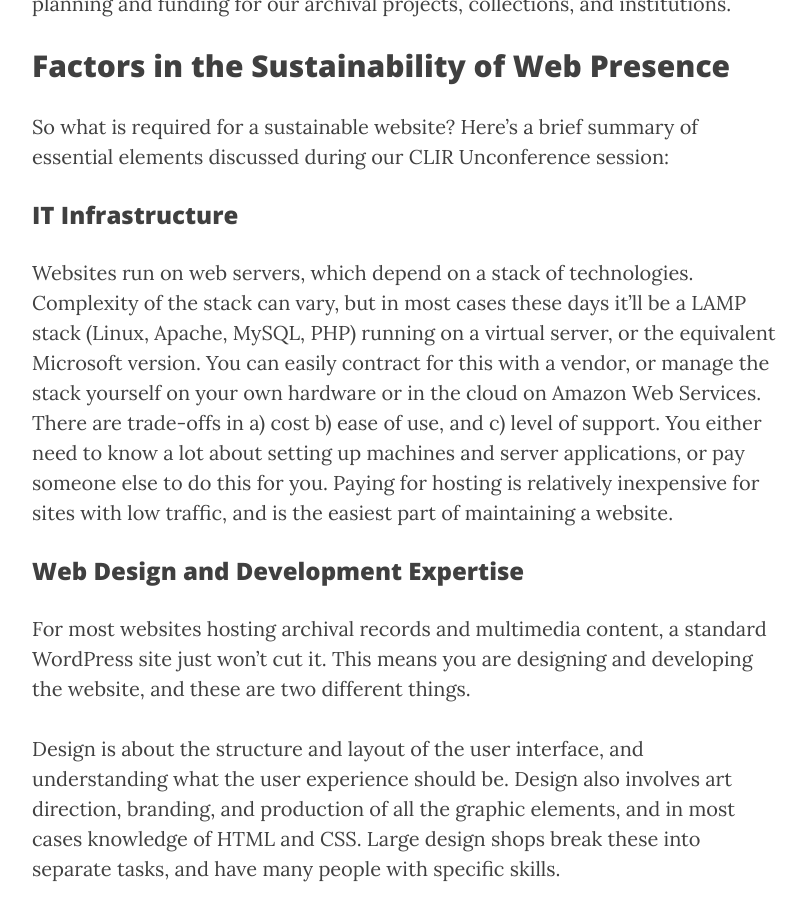
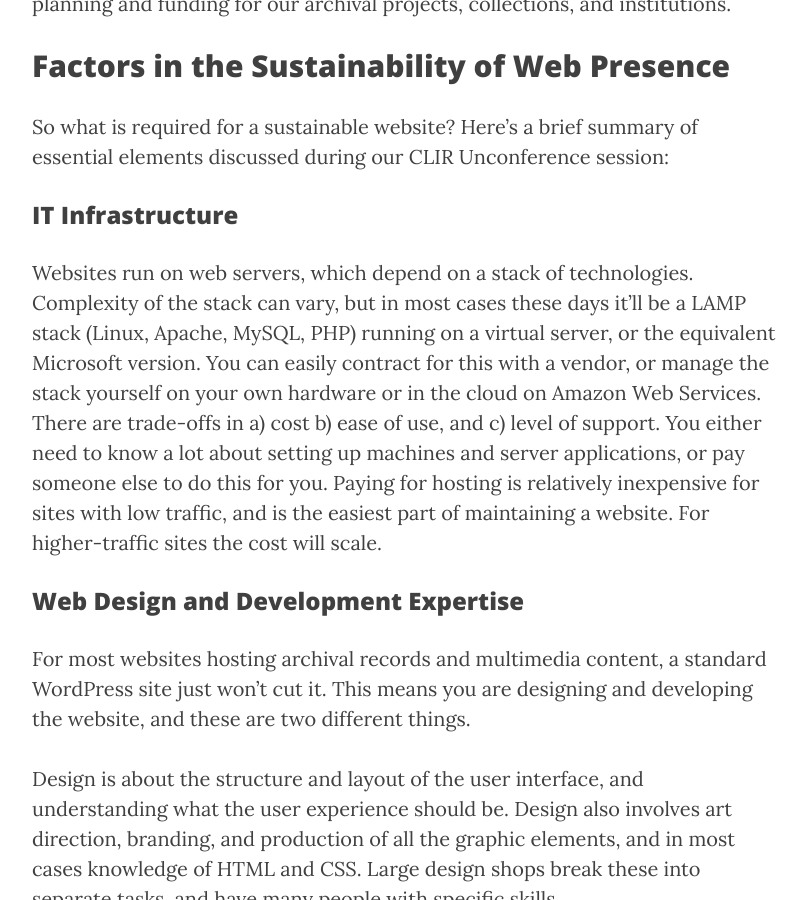
Before and after one commit to jackbrighton/jackbrighton.github.io, a Jekyll site: the page built from _posts/2015-05-10-archive-not-found.markdown, in a window 1280 px wide and 900 px high, scrolled down 2703 px. Shown: the whole window, without its empty margins (233-1039 px from the left). Built offline with Jekyll 4.4.1, drawn with Linux system fonts in a browser that asks for light colours; nearby versions of some CDN libraries.

Commit message:
edit IT section

```diff
--- a/_posts/2015-05-10-archive-not-found.markdown
+++ b/_posts/2015-05-10-archive-not-found.markdown
@@ -43,7 +43,7 @@ So what is required for a sustainable website? Here’s a brief summary of essen
 
 ### IT Infrastructure
 
-Websites run on web servers, which depend on a stack of technologies. Complexity of the stack can vary, but in most cases these days it’ll be a LAMP stack (Linux, Apache, MySQL, PHP) running on a virtual server, or the equivalent Microsoft version.  You can easily contract for this with a vendor, or manage the stack yourself on your own hardware or in the cloud on Amazon Web Services. There are trade-offs in a) cost b) ease of use, and c) level of support. You either need to know a lot about setting up machines and server applications, or pay someone else to do this for you.  Paying for hosting is relatively inexpensive for sites with low traffic, and is the easiest part of maintaining a website.
+Websites run on web servers, which depend on a stack of technologies. Complexity of the stack can vary, but in most cases these days it’ll be a LAMP stack (Linux, Apache, MySQL, PHP) running on a virtual server, or the equivalent Microsoft version.  You can easily contract for this with a vendor, or manage the stack yourself on your own hardware or in the cloud on Amazon Web Services. There are trade-offs in a) cost b) ease of use, and c) level of support. You either need to know a lot about setting up machines and server applications, or pay someone else to do this for you.  Paying for hosting is relatively inexpensive for sites with low traffic, and is the easiest part of maintaining a website. For higher-traffic sites the cost will scale.
 
 ### Web Design and Development Expertise
 
```
